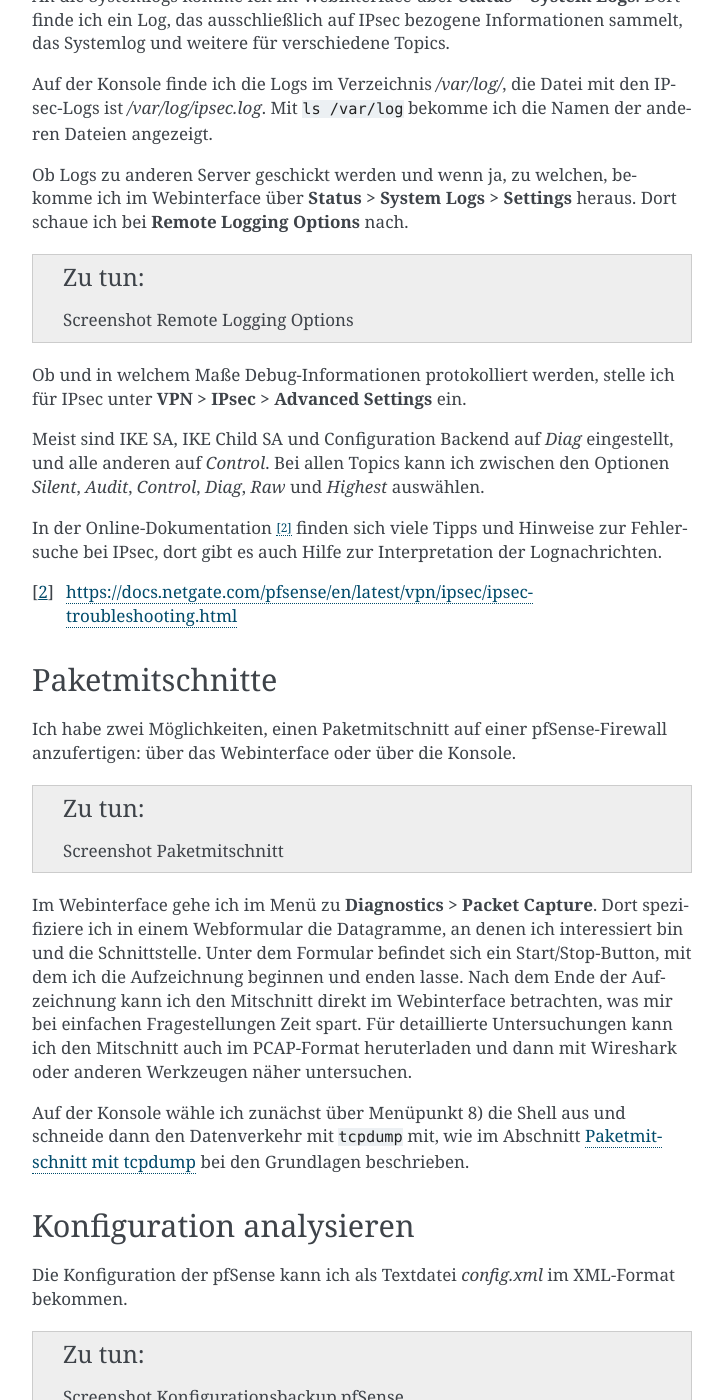
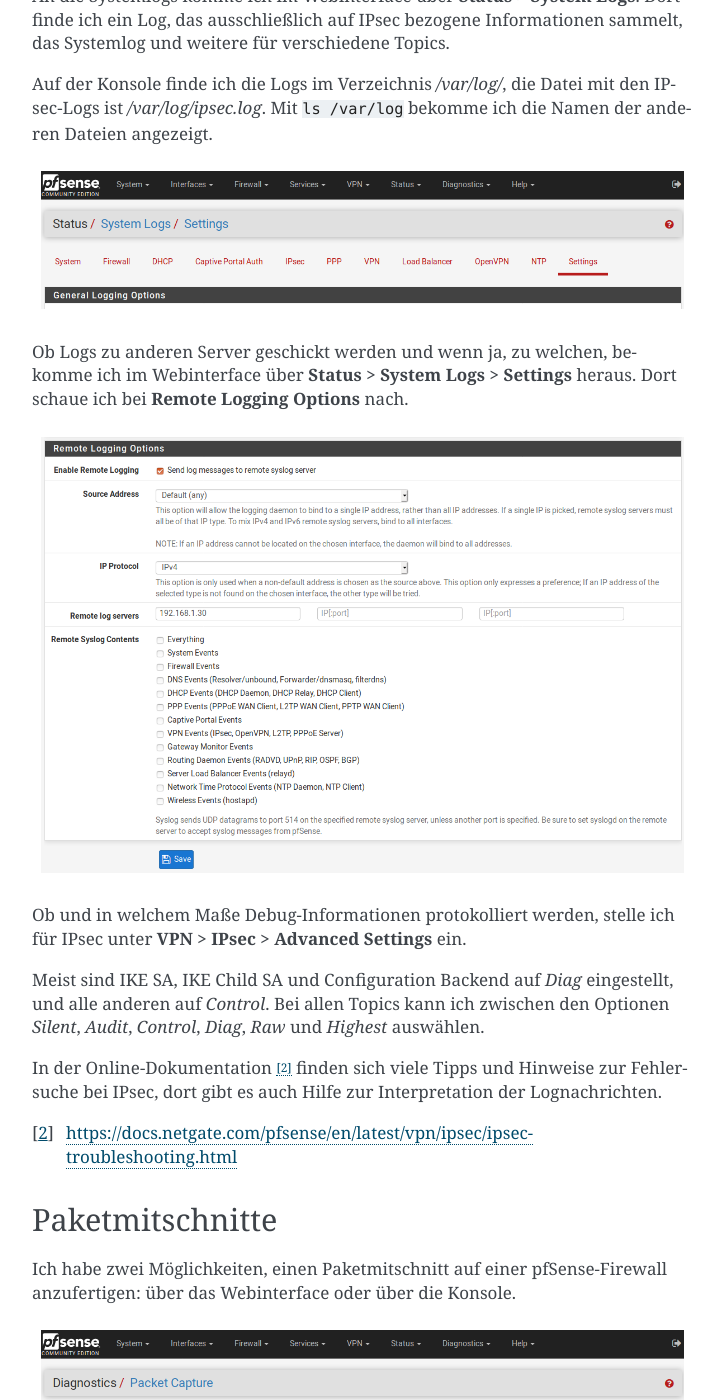
Before and after one commit to matwei-books/Fehlersuche-bei-IPsec-VPN-mit-IKEv2, a Sphinx documentation site: the page built from source/software/pfsense.rst, in a window 1280 px wide and 1400 px high, scrolled down 2615 px. Shown: the whole window, without its empty margins (388-1111 px from the left). Built offline with Sphinx 7.4.7, drawn with Linux system fonts in a browser that asks for light colours.

Commit message:
Screenshots für pfSense

```diff
--- a/source/software/pfsense.rst
+++ b/source/software/pfsense.rst
@@ -125,11 +125,15 @@ Auf der Konsole finde ich die Logs im Verzeichnis */var/log/*, die Datei
 mit den IPsec-Logs ist */var/log/ipsec.log*. Mit ``ls /var/log`` bekomme
 ich die Namen der anderen Dateien angezeigt.
 
+.. figure:: /images/pfsense-logging.png
+   :alt: Einstellungen für Logging
+
 Ob Logs zu anderen Server geschickt werden und wenn ja, zu welchen,
 bekomme ich im Webinterface über **Status > System Logs > Settings**
 heraus. Dort schaue ich bei **Remote Logging Options** nach.
 
-.. todo:: Screenshot Remote Logging Options
+.. figure:: /images/pfsense-logging-remote.png
+   :alt: Einstellungen für Remote Logging
 
 Ob und in welchem Maße Debug-Informationen protokolliert werden, stelle
 ich für IPsec unter **VPN > IPsec > Advanced Settings** ein.
@@ -152,7 +156,8 @@ Ich habe zwei Möglichkeiten, einen Paketmitschnitt auf einer
 pfSense-Firewall anzufertigen: über das Webinterface oder über die
 Konsole.
 
-.. todo:: Screenshot Paketmitschnitt
+.. figure:: /images/pfsense-packet-capture.png
+   :alt: Paketmitschnitt im Webinterface
 
 Im Webinterface gehe ich im Menü zu **Diagnostics > Packet Capture**.
 Dort spezifiziere ich in einem Webformular die Datagramme, an denen ich
@@ -177,7 +182,8 @@ Konfiguration analysieren
 Die Konfiguration der pfSense kann ich als Textdatei *config.xml* im
 XML-Format bekommen.
 
-.. todo:: Screenshot Konfigurationsbackup pfSense
+.. figure:: /images/pfsense-backup-config.png
+   :alt: Download der Konfiguration
 
 Im Webinterface gehe ich zu **Diagnostics > Backup & Restore > Backup &
 Restore**. Dort kann ich die Konfiguration herunterladen oder mit den
```
Also changed, not shown: source/images/pfsense-backup-config.png (added), source/images/pfsense-console-gns3.png (added), source/images/pfsense-logging-remote.png (added), source/images/pfsense-logging.png (added), source/images/pfsense-packet-capture.png (added).
